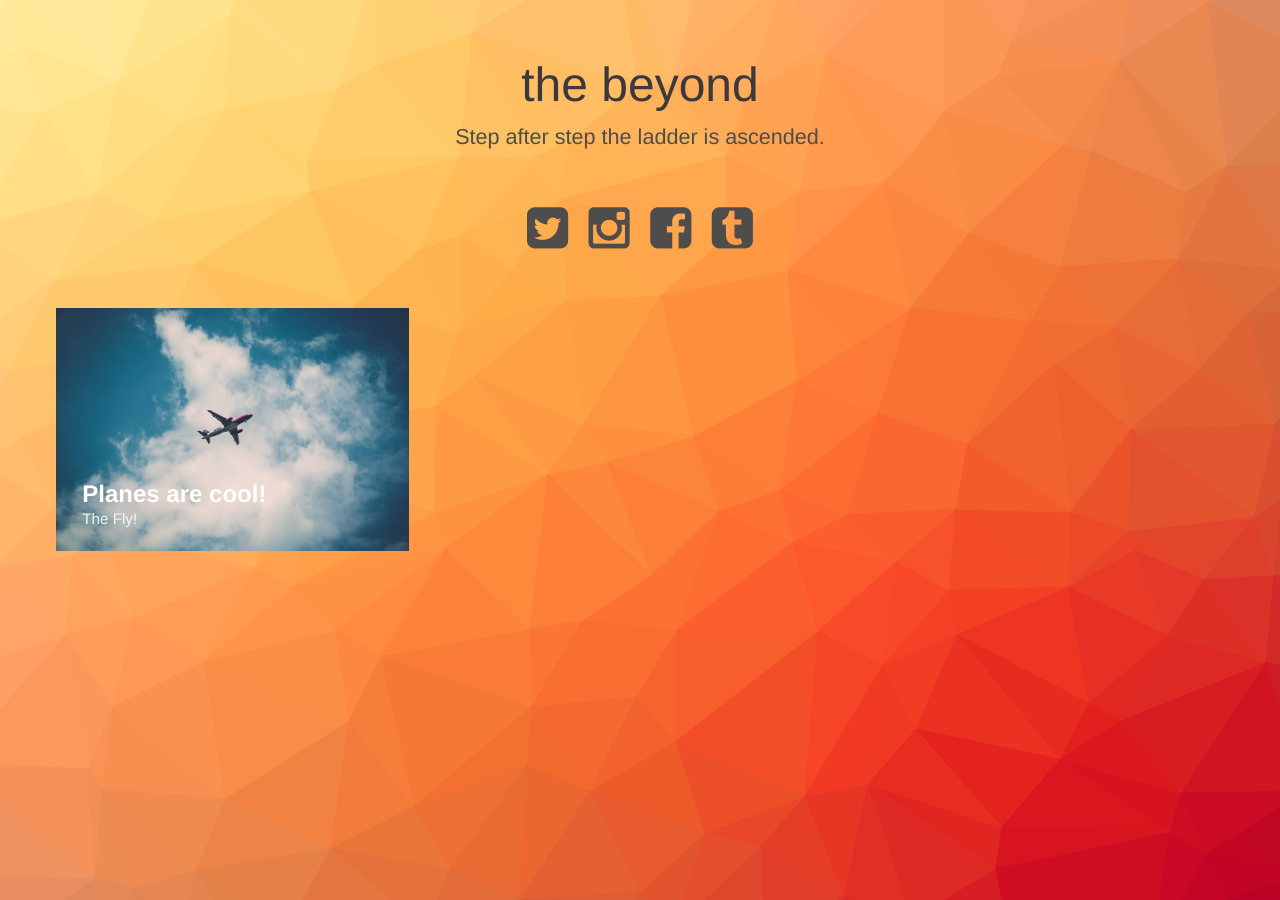
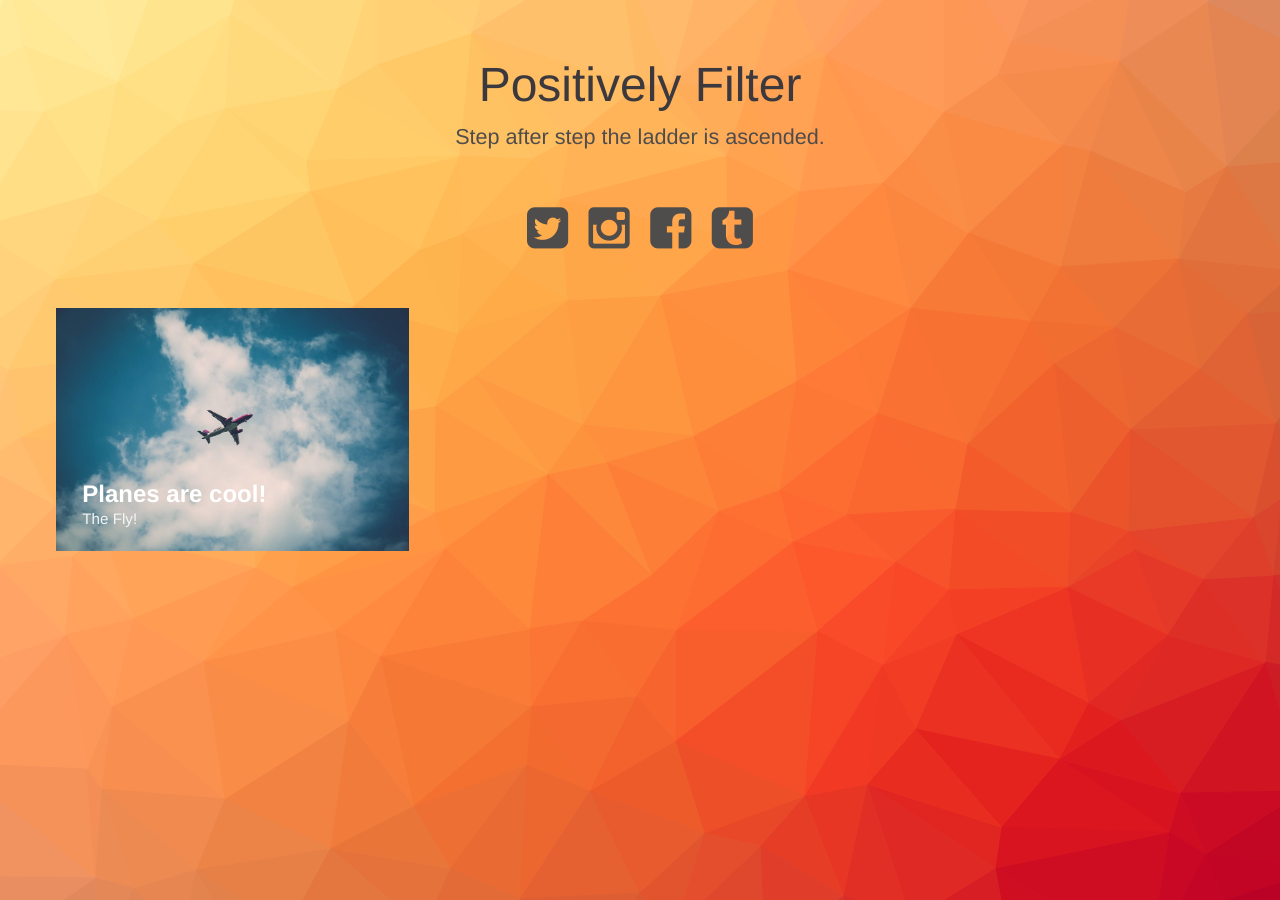
Before and after one commit to dorisrao/dorisrao.github.io, a Jekyll site: the page built from index.html, in a window 1280 px wide. Built offline with Jekyll 4.4.1, drawn with Linux system fonts in a browser that asks for light colours.

Commit message:
change title

```diff
--- a/index.html
+++ b/index.html
@@ -28,7 +28,7 @@ layout: compress
 <body class="body">
 <div class="container">
     <header class="header">
-        <h1>the beyond<span>Step after step the ladder is ascended.</span></h1>
+        <h1>Positively Filter<span>Step after step the ladder is ascended.</span></h1>
         <nav class="links">
             <a href="#"><i class="fa fa-twitter-square fa-3x"></i></a>
             <a href="#"><i class="fa fa-instagram fa-3x"></i></a>
```
